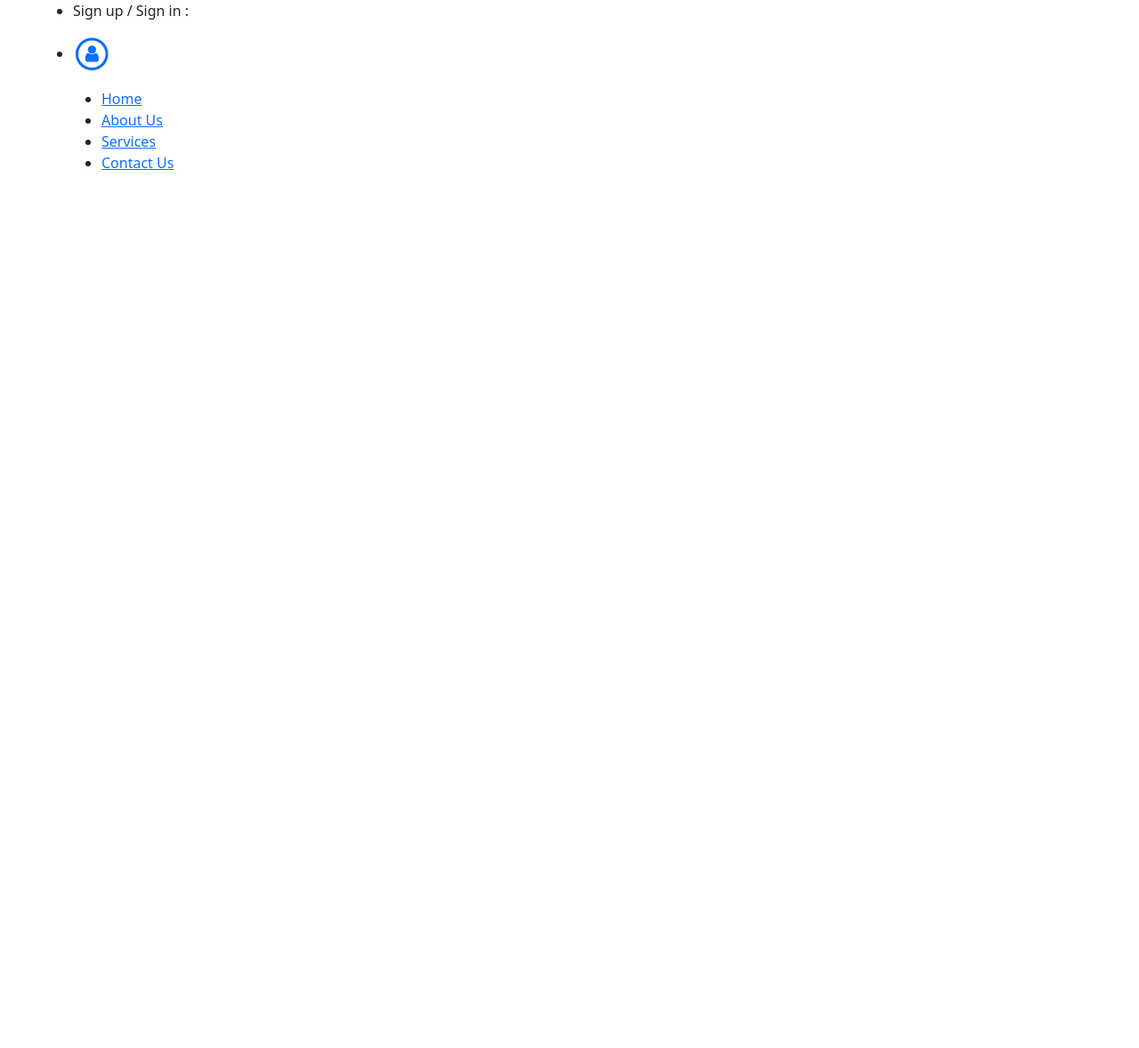
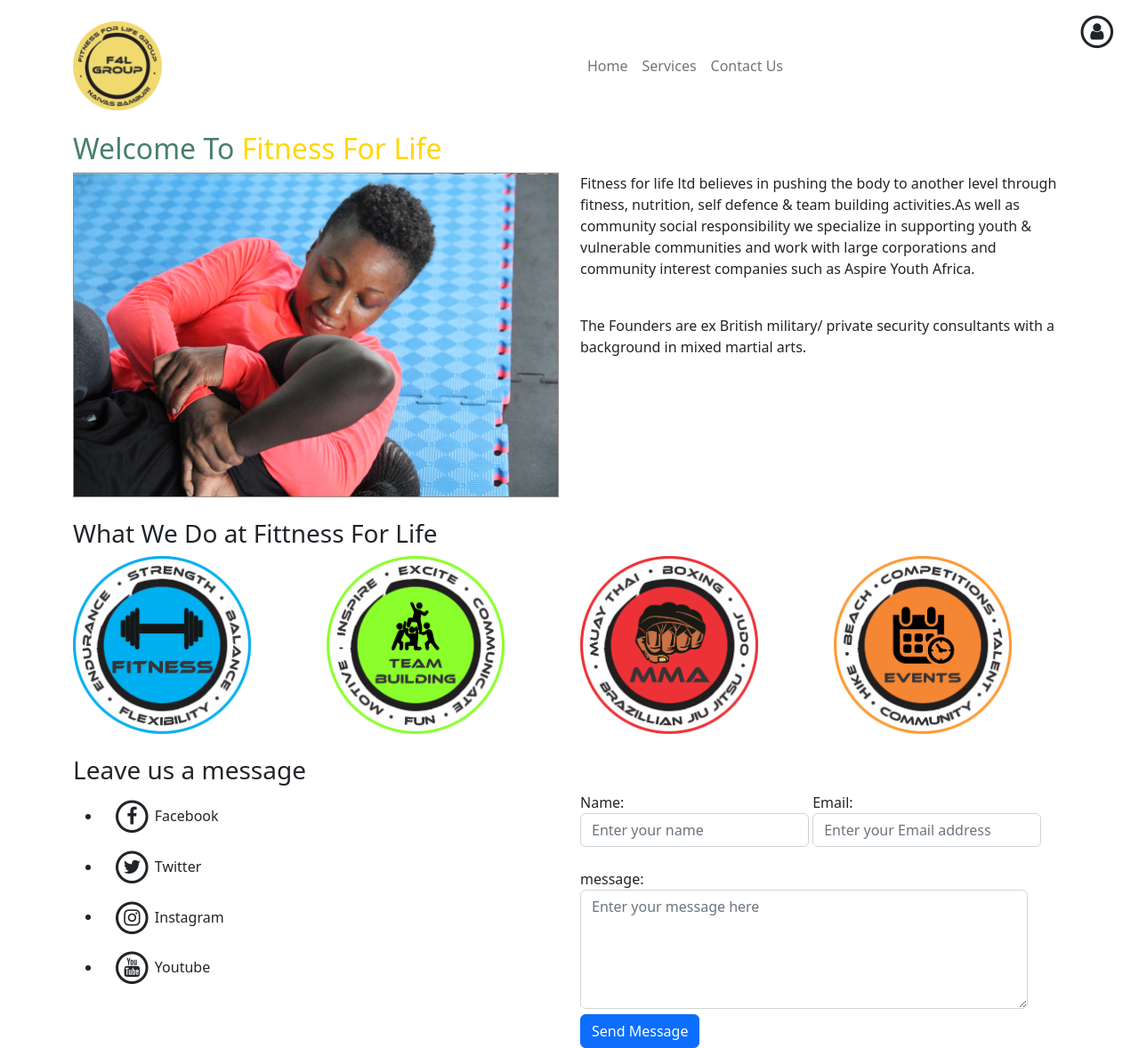
Before and after one commit to kimathi72/fitnessForLife, a website: page index.html in a window 1280 px wide. Shown: the whole page at 89% size. Before the commit the page ends 800 px from the top, so only its background shows below. Drawn offline with nearby package versions, Linux system fonts and the light colour scheme.

Commit message:
added home, service and contact secton to index.html

```diff
--- a/index.html
+++ b/index.html
@@ -6,43 +6,123 @@
     <meta name="viewport" content="width=device-width, initial-scale=1.0">
     <link rel="stylesheet" href="https://cdn.jsdelivr.net/npm/bootstrap@5.2.3/dist/css/bootstrap.min.css" integrity="sha384-rbsA2VBKQhggwzxH7pPCaAqO46MgnOM80zW1RWuH61DGLwZJEdK2Kadq2F9CUG65" crossorigin="anonymous">
     <link rel="stylesheet" href="https://cdnjs.cloudflare.com/ajax/libs/font-awesome/4.7.0/css/font-awesome.min.css">
-    <link rel="stylesheet/" href="style.css">
+    <link rel="stylesheet/" href="./style.css">
     <title>Fitness 4 Life</title>
 </head>
 <body>
     <div class="container">
         <section id="navigation">
-            <div class="row">
-                    <ul>
-                        <li><p>Sign up / Sign in : </p></li>
-                        <li><a href=""><span class="fa-stack fa-lg">
+                     <div class="registration" style="position:absolute; right: 1%; top:1%;">
+                        <a class="btn btn-default"  href=""><span class="fa-stack fa-lg">
                             <i class="fa fa-circle-thin fa-stack-2x"></i>
                             <i class="fa fa-user fa-stack-1x "></i>
-                          </span></a></li>
+                          </span></a>
+                     </div> <br>
+
+            <div class="row">
+                <div class="col-sm-6 companyLogo ">
+                        <img src="./img/logo/f4l.png" style="height:100px; width: 100px;">
+                </div>
+                <nav class="col-sm-6 navbar navbar-expand-sm ">
+                    <div class="container-fluid">
+                        <ul class="navbar-nav">
+                            <li class="nav-item"><a class="nav-link" href="#home">Home</a> </li>
+                            <li class="nav-item"><a class="nav-link" href="#services">Services</a></li>
+                            <li class="nav-item"><a class="nav-link" href="#contactForm">Contact Us</a></li>
+                        </ul>
+                    </div>
+                </nav>
+            </div>
+        </section><br>
+        <section id="home" >
+            <h2><span style="color:rgb(72, 126, 108)">Welcome To </span><span style="color:gold">Fitness For Life</span></h2>
+            <div class="row">
+                <div class="col-md-6">
+                    <div class="slideShow" >
+                        <img style="height:100%; width:100%; border: 1px solid #918c8c" src= "./img/slider/5.jpg">
+
+                    </div>
+                </div>
+                <div class="col-md-6">
+                    <P>
+                        Fitness for life ltd believes in pushing the body to another level through fitness,
+                        nutrition, self defence & team building activities.As well as community social
+                        responsibility we specialize in supporting youth & vulnerable communities and work with
+                         large corporations and community interest companies such as Aspire Youth Africa.
+                    </P>
+                    <br>
+                    <p>
+                        The Founders are ex British military/ private security consultants with a background in mixed martial arts.
+
+                    </p>
+                </div>
+            </div>
+
+        </section><br>
+        <section id="services">
+            <h3> What We Do at Fittness For Life</h3>
+            <div class="row">
+                <div class="col-sm-3">
+                    <img style="  height:200px; width: 200px;" src="./img/services/gym.png" alt="Fitness">
+                </div>
+                <div class="col-sm-3">
+                    <img style="  height:200px; width: 200px;" src="./img/services/teamb.png" alt="Fitness">
+                </div>
+                <div class="col-sm-3">
+                    <img style="  height:200px; width: 200px;" src="./img/services/martial.png" alt="Fitness">
+                </div>
+                <div class="col-sm-3">
+                    <img style="  height:200px; width: 200px;" src="./img/services/events.png" alt="Fitness">
+                </div>
+            </div>
+
+        </section><br>
+        <section id="contactForm">
+            <h3>Leave us a message</h3>
+            <div class="row">
+                <div class="col-sm-6">
+                    <ul id="socials">
+                        <li>
+                            <a class="btn btn-default"  href=""><span class="fa-stack fa-lg">
+                                <i class="fa fa-circle-thin fa-stack-2x"></i>
+                                <i class="fa fa-facebook fa-stack-1x "></i>
+                              </span>  Facebook</a></li>
+                        <li>
+                            <a class="btn btn-default"  href=""><span class="fa-stack fa-lg">
+                                <i class="fa fa-circle-thin fa-stack-2x"></i>
+                                <i class="fa fa-twitter fa-stack-1x "></i>
+                              </span>  Twitter</a>
+                        </li>
+                        <li>
+                            <a class="btn btn-default"  href=""><span class="fa-stack fa-lg">
+                                <i class="fa fa-circle-thin fa-stack-2x"></i>
+                                <i class="fa fa-instagram fa-stack-1x "></i>
+                              </span>  Instagram</a>
+                            </li>
+                        <li>
+                            <a class="btn btn-default"  href=""><span class="fa-stack fa-lg">
+                                <i class="fa fa-circle-thin fa-stack-2x"></i>
+                                <i class="fa fa-youtube fa-stack-1x "></i>
+                              </span>  Youtube</a>
+                            </li>
                     </ul>
-            </div>
-            <div class="row">
-                <div class="companyLogo">
 
                 </div>
-                <nav>
-                    <ul>
-                        <li><a href="#home">Home</a> </li>
-                        <li><a href="#about">About Us</a></li>
-                        <li><a href="#services">Services</a></li>
-                        <li><a href="#contactForm">Contact Us</a></li>
+                <div class="col-sm-6">
+                    <form >
+                        <div class="form-group">
+                        <label>Name: <input class="form-control"   type="text" placeholder="Enter your name"> </label>
+                        <label >Email: <input class="form-control"  type="email" placeholder="Enter your Email address"> </label>
+                        </div><br>
+                        <div class="form-group">
+                            <label>message: <textarea class="form-control" rows="5" cols="50" id="comment"  placeholder="Enter your message here"></textarea> </label>
+                        </div>
+                        <button class="btn btn-primary"type="submit">Send Message</button>
+                    </form>
 
-                    </ul>
-
-                </nav>
-
+                </div>
             </div>
 
-        </section>
-        <section>
-
-        </section>
-        <section>
 
         </section>
     </div>
```
Also changed, not shown: img/logo/aya.png (added), img/logo/f4l.png (added), img/services/events.png (added), img/services/gym.png (added), img/services/martial.png (added), img/services/teamb.png (added), img/slider/1.jpg (added), img/slider/2.jpg (added), img/slider/3.jpg (added), img/slider/5.jpg (added).
